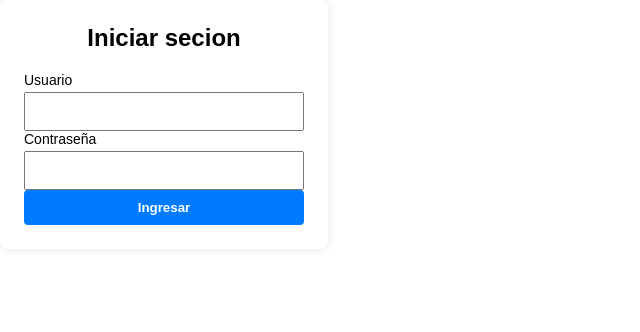
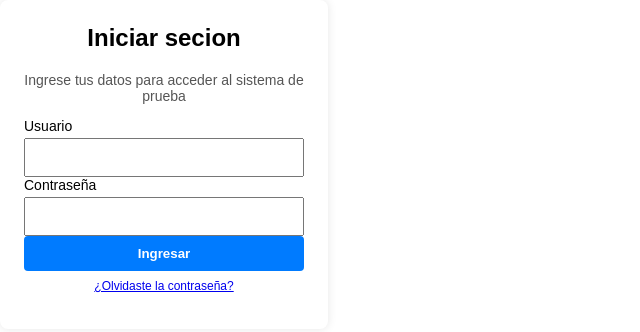
Before and after one commit to giugui0103-spec/login_web_git, a plain HTML site: page index.html in a window 1280 px wide. Shown: the whole page, without its empty margins (0-640 px from the left). Drawn offline with Linux system fonts and the light colour scheme.

Commit message:
Agregar texto de ayuda y enlace de olvidaste contraseña

```diff
--- a/index.html
+++ b/index.html
@@ -55,6 +55,9 @@
 <body>
     <div class="login-card">
         <h2>Iniciar secion</h2>
+        <p style="font-size: 14px;color:#555;text-align: center;">
+            Ingrese tus datos para acceder al sistema de prueba
+        </p>
         <form>
             <div class="login-group">
                 <label for="usuario">Usuario</label>
@@ -66,6 +69,9 @@
             </div>
             <button type="submit">Ingresar</button>
         </form>
+        <p style="font-size: 12px;text-align: center;margin-top: 8px;">
+            <a href="#">¿Olvidaste la contraseña?</a>
+        </p>
     </div>
 </body>
 </html>
```
